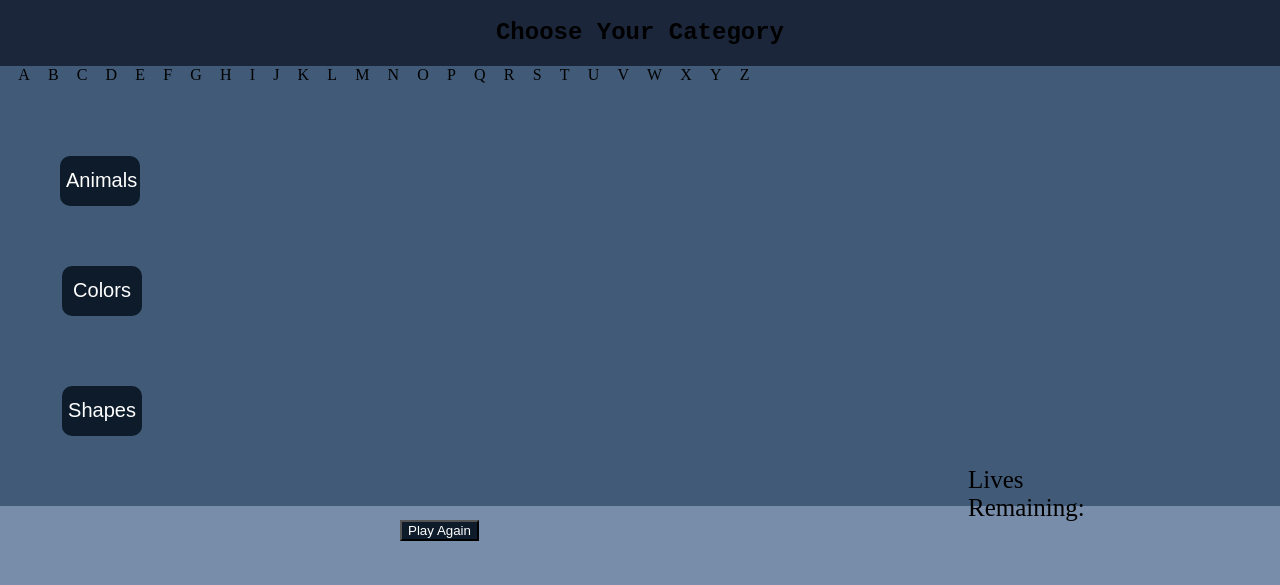
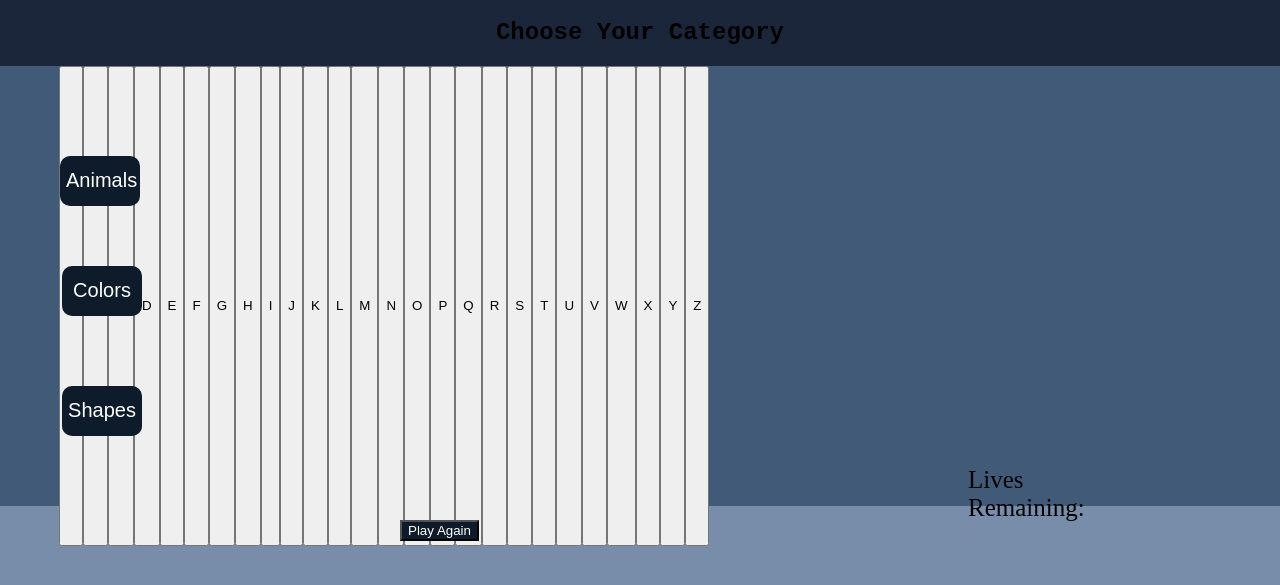
Before and after one commit to DariusBowser/spaceman--game, a plain HTML site: page index.html in a window 1280 px wide. Shown: the part 79-664 px from the top of the page. Drawn offline with Linux system fonts and the light colour scheme.

Commit message:
changed div to buttons

```diff
--- a/index.html
+++ b/index.html
@@ -17,32 +17,32 @@
     <div class="plot">
 
         <div class="letters-container">
-            <div class="letterA">A</div>
-            <div class="letterB">B</div>
-            <div class="letterC">C</div>
-            <div class="letterD">D</div>
-            <div class="letterE">E</div>
-            <div class="letterF">F</div>
-            <div class="letterG">G</div>
-            <div class="letterH">H</div>
-            <div class="letterI">I</div>
-            <div class="letterJ">J</div>
-            <div class="letterK">K</div>
-            <div class="letterL">L</div>
-            <div class="letterM">M</div>
-            <div class="letterN">N</div>
-            <div class="letterO">O</div>
-            <div class="letterP">P</div>
-            <div class="letterQ">Q</div>
-            <div class="letterR">R</div>
-            <div class="letterS">S</div>
-            <div class="letterT">T</div>
-            <div class="letterU">U</div>
-            <div class="letterV">V</div>
-            <div class="letterW">W</div>
-            <div class="letterX">X</div>
-            <div class="letterY">Y</div>
-            <div class="letterZ">Z</div>
+            <button class="letter">A</button>
+            <button class="letter">B</button>
+            <button class="letter">C</button>
+            <button class="letter">D</button>
+            <button class="letter">E</button>
+            <button class="letter">F</button>
+            <button class="letter">G</button>
+            <button class="letter">H</button>
+            <button class="letter">I</button>
+            <button class="letter">J</button>
+            <button class="letter">K</button>
+            <button class="letter">L</button>
+            <button class="letter">M</button>
+            <button class="letter">N</button>
+            <button class="letter">O</button>
+            <button class="letter">P</button>
+            <button class="letter">Q</button>
+            <button class="letter">R</button>
+            <button class="letter">S</button>
+            <button class="letter">T</button>
+            <button class="letter">U</button>
+            <button class="letter">V</button>
+            <button class="letter">W</button>
+            <button class="letter">X</button>
+            <button class="letter">Y</button>
+            <button class="letter">Z</button>
         </div>
 
         <div class="game-state">
--- a/spaceman.js
+++ b/spaceman.js
@@ -35,9 +35,9 @@
 
 
     // Add Event Listeners
-    const letterButton = document.getElementsByClassName(`letter`);
-    for (let i = 0; i < letterButton.length; i++) {
-        letterButton[i].addEventListener('click', function(evt) {
+    const letterButtons = document.getElementsByClassName(`letter`);
+    for (let i = 0; i < letterButtons.length; i++) {
+        letterButtons[i].addEventListener('click', function(evt) {
             const letter = evt.target.textContent.toLowerCase();
             processGuess(letter);
         })
@@ -91,7 +91,7 @@ function chooseWord(categories) {
                 updateLivesLeft();
                 if (livesLeft === 0) {
                     // out of lives
-                    alert('Game Over! The was was '+ chosenWord);
+                    alert('Game Over! The word was '+ chosenWord);
                 }
             }
         }
--- a/styles.css
+++ b/styles.css
@@ -18,9 +18,7 @@ justify-content: center;
     display: flex;
     height: 60vh;
     width: 60vw;
-    justify-content: space-evenly;
-
-
+    justify-content: center;
 }
 
 
```
